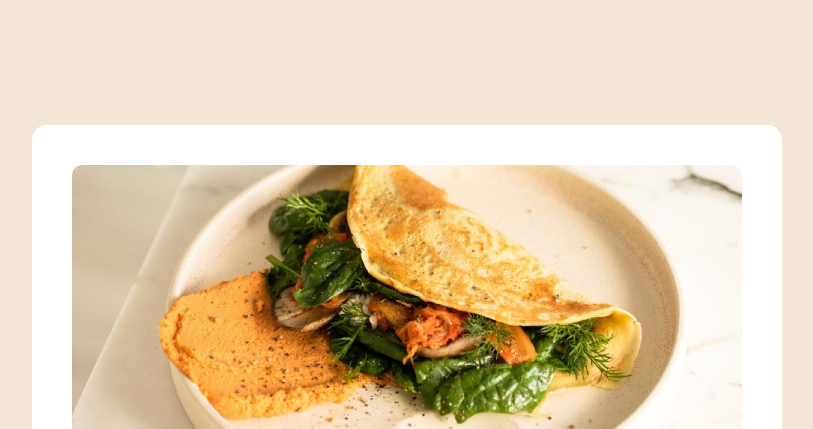
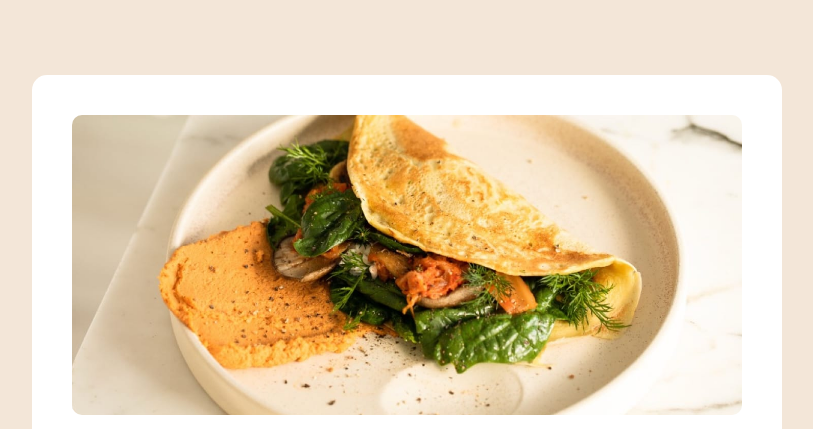
Before and after one commit to codebyveronica/recipe-page-project, a plain HTML site: page index.html in a window 1280 px wide. Shown: the top 429 px of the page, without its empty margins (233-1046 px from the left). Drawn offline with Linux system fonts and the light colour scheme.

Commit message:
editei o estilo

```diff
--- a/styles/media-query.css
+++ b/styles/media-query.css
@@ -13,7 +13,7 @@
 @media screen and (min-width: 600px) {
     body {
         background-color: var(--stone100);
-        margin-top: 125px;
+        margin-top: 75px;
     }
 
     header, main {
```
